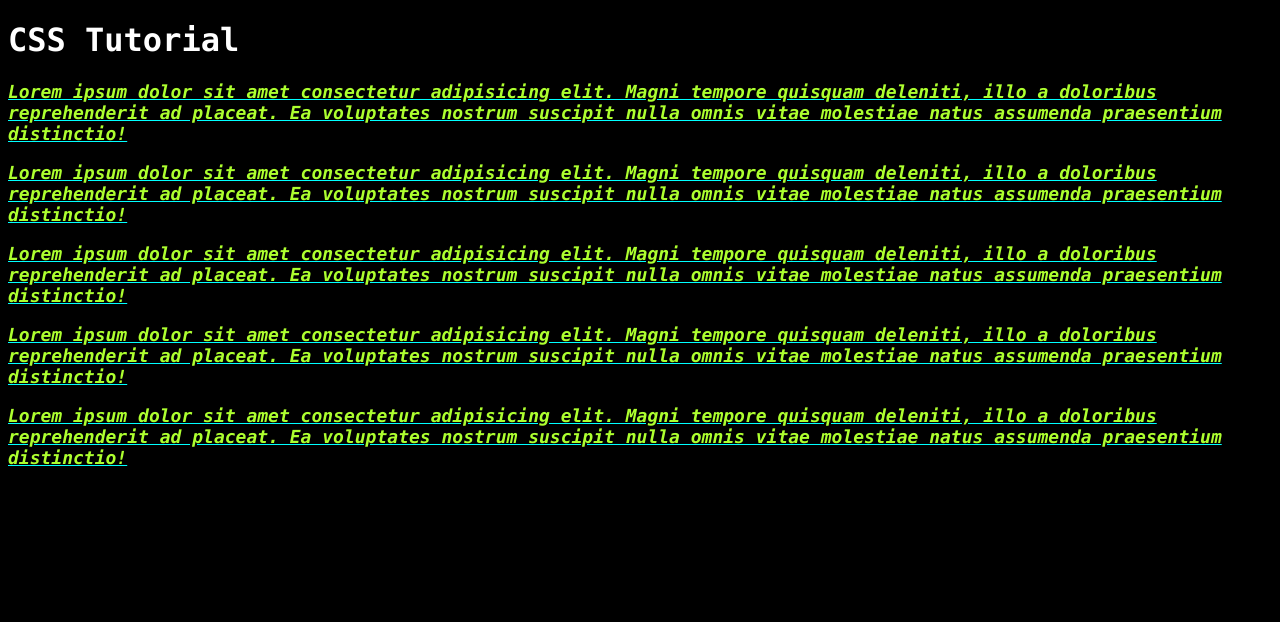
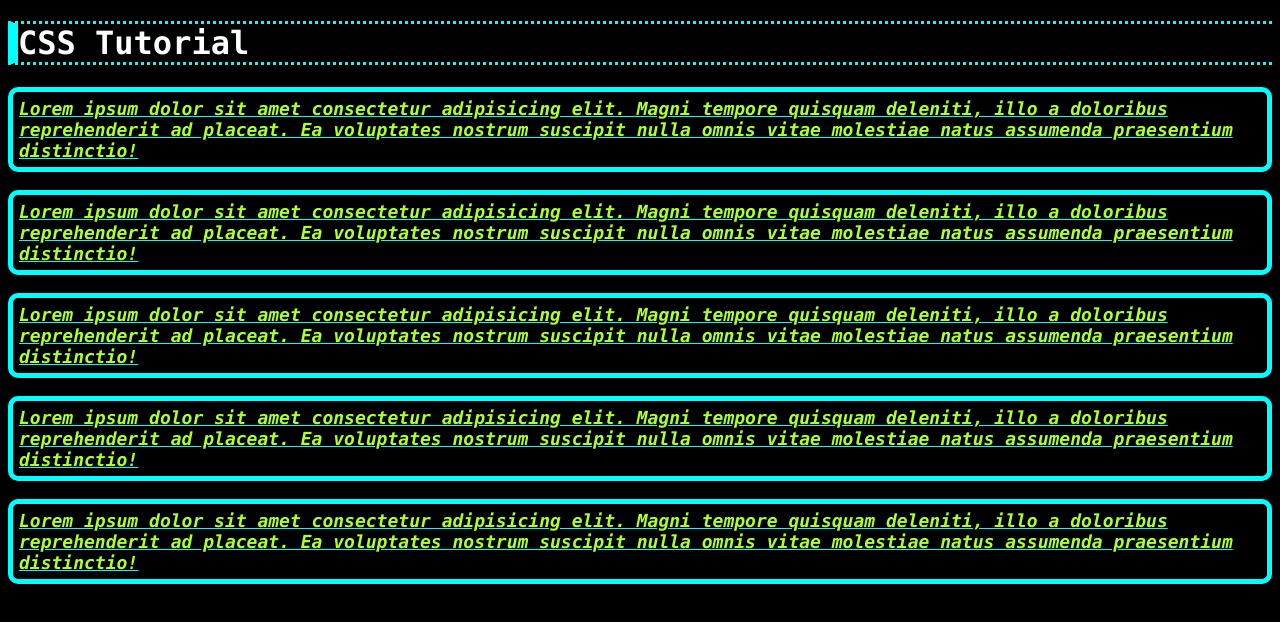
Before and after one commit to REDFOX1899/CSS, a plain HTML site: page index.html in a window 1280 px wide. Drawn offline with Linux system fonts and the light colour scheme.

Commit message:
Update style.css
Working With the Borders

```diff
--- a/style.css
+++ b/style.css
@@ -3,12 +3,24 @@ body {
   background-color: black;
 }
 h1 {
+    border-top-style: dotted;
+    border-bottom-style: dotted;
+    border-left-style: solid;
+    border-left-width: 10px;
+    border-left-color: silver;
+    border-color: cyan;
   color: white;
   font-family: "Press Start 2P", "consolas"
 
+
 }
 p {
-  color: greenyellow;
+    border-style: solid;
+    border-width: 5px;
+    border-color: cyan;
+    border-radius: 10px;
+    padding: 6px;
+    color: greenyellow;
   font-family: "consolas", sans-serif;
   font-style: italic;
   font-weight: bold;
```
